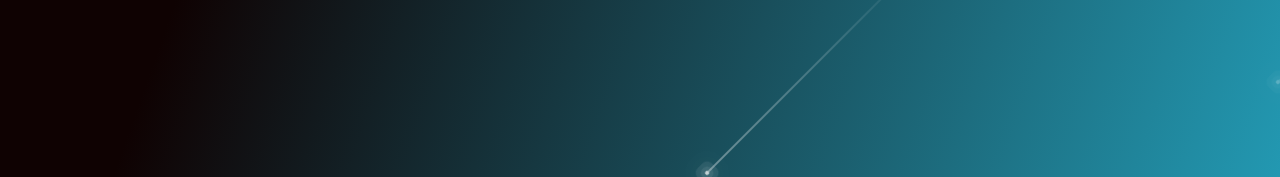
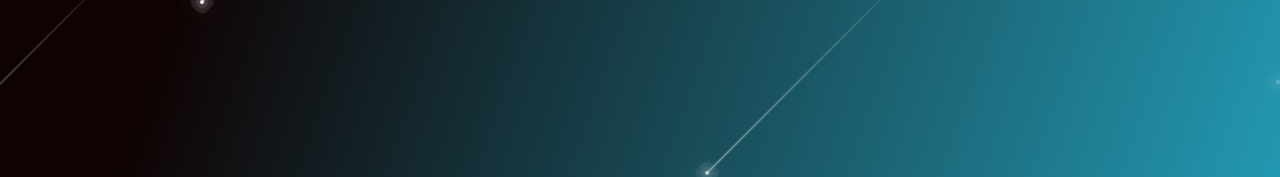
Before and after one commit to Orloaft/alexo_portfolio, a Next.js app: page / in a window 1280 px wide. Shown: the top 177 px of the page. Built offline with nearby package versions, Linux system fonts and the light colour scheme; a web font is replaced by a local one.

Commit message:
add more stars

```diff
--- a/components/ShootingStarView.tsx
+++ b/components/ShootingStarView.tsx
@@ -23,7 +23,7 @@ const ShootingStarContainer = styled.section`
 `;
 const ShootingStar = styled.span`
   position: absolute;
-  z-index: 4;
+  z-index: 1;
   top: 0;
   left: 30%;
   width: 4px;
@@ -34,7 +34,7 @@ const ShootingStar = styled.span`
     0 0 0 8px rgba(255, 255, 255, 0.1), 0 0 20px rgba(255, 255, 255, 1);
   animation: ${animate} 3s linear infinite;
   &::before {
-    z-index: 4;
+    z-index: 1;
     content: " ";
     position: absolute;
     transform: translateY(-50%);
@@ -77,6 +77,20 @@ const ShootingStar = styled.span`
     left: initial;
     animation-delay: 1s;
     animation-duration: 1.75s;
+  }
+  &: nth-child(6) {
+    top: 0;
+    left: 80px;
+
+    animation-delay: 1.2s;
+    animation-duration: 2s;
+  }
+  &: nth-child(7) {
+    top: 0;
+    left: 200px;
+
+    animation-delay: 1.4s;
+    animation-duration: 3s;
   } ;
 `;
 export const ShootingStarView = () => {
@@ -87,6 +101,8 @@ export const ShootingStarView = () => {
       <ShootingStar />
       <ShootingStar />
       <ShootingStar />
+      <ShootingStar />
+      <ShootingStar />
     </ShootingStarContainer>
   );
 };
```
